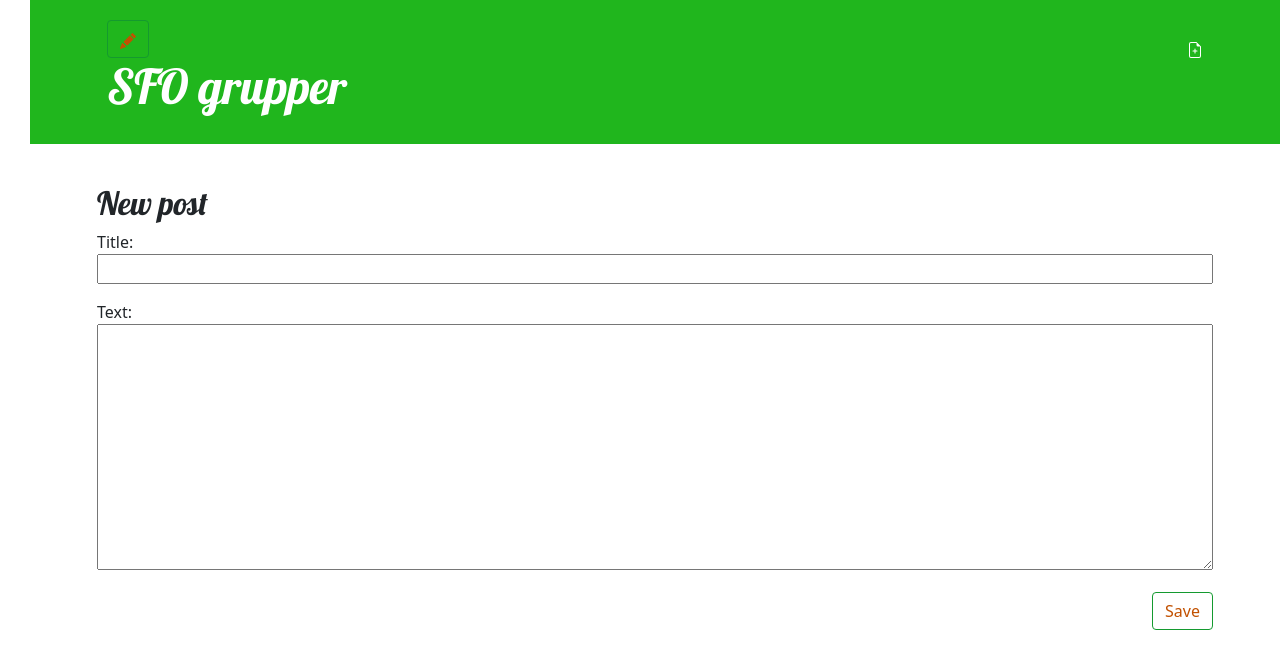
After one commit to LoneHilke/SFO, a Django app: page /post/new/ in a window 1280 px wide. The commit adds this page. Shown: the top 669 px of the page. Run offline with Django 3.2, Linux system fonts and the light colour scheme.

Commit message:
tjek op fra: Edit form
tjek op fra: Edit form

Co-Authored-By: Qvisty <18654175+qvisty@users.noreply.github.com>

```diff
--- /dev/null
+++ b/sfo/blog/forms.py
@@ -0,0 +1,9 @@
+from django import forms
+
+from .models import Post
+
+class PostForm(forms.ModelForm):
+
+    class Meta:
+        model = Post
+        fields = ('title', 'text',)
--- /dev/null
+++ b/sfo/blog/static/css/blog.css
@@ -0,0 +1,79 @@
+h1 a, h2 a {
+    color: #38a03c;
+    font-family: 'Lobster';
+}
+
+body {
+    padding-left: 30px;
+}
+
+.page-header {
+    background-color: #20b61d;
+    margin-top: 0;
+    margin-bottom: 40px;
+    padding: 20px 20px 20px 40px;
+}
+
+.page-header h1,
+.page-header h1 a,
+.page-header h1 a:visited,
+.page-header h1 a:active {
+    color: #ffffff;
+    font-size: 36pt;
+    text-decoration: none;
+}
+
+h1,
+h2,
+h3,
+h4 {
+    font-family: 'Lobster', cursive;
+}
+
+.date {
+    color: #828282;
+}
+
+.save {
+    float: right;
+}
+
+.post-form textarea,
+.post-form input {
+    width: 100%;
+}
+
+.top-menu,
+.top-menu:hover,
+.top-menu:visited {
+    color: #ffffff;
+    float: right;
+    font-size: 26pt;
+    margin-right: 20px;
+}
+
+.post {
+    margin-bottom: 70px;
+}
+
+.post h2 a,
+.post h2 a:visited {
+    color: #000000;
+}
+
+.post > .date,
+.post > .actions {
+    float: right;
+}
+
+.btn-secondary,
+.btn-secondary:visited {
+    color: #C25100;
+    background: none;
+    border-color: #149a2f;
+}
+
+.btn-secondary:hover {
+    color: #FFFFFF;
+    background-color: #34ae2c;
+}
--- /dev/null
+++ b/sfo/blog/templates/blog/base.html
@@ -0,0 +1,32 @@
+{% load static %}
+<!DOCTYPE html>
+<html>
+    <head>
+        <link rel="stylesheet" href="https://cdn.jsdelivr.net/npm/bootstrap@5.1.3/dist/css/bootstrap.min.css" integrity="sha384-1BmE4kWBq78iYhFldvKuhfTAU6auU8tT94WrHftjDbrCEXSU1oBoqyl2QvZ6jIW3" crossorigin="anonymous">
+        <link rel="stylesheet" href="{% static 'css/blog.css' %}">
+        <link href="//fonts.googleapis.com/css?family=Lobster&subset=latin,latin-ext" rel="stylesheet" type="text/css">
+        <title>SFO Grupper</title>
+    </head>
+    <body>
+        <header class="page-header">
+            <div class="container">
+                <a href="{% url 'post_new' %}" class="top-menu">
+                    {% include './icons/file-earmark-plus.svg' %}
+                </a>
+                <a class="btn btn-secondary" href="{% url 'post_edit' pk=post.pk %}">
+                    {% include './icons/pencil-fill.svg' %}
+                </a>
+                <h1><a href="/">SFO grupper</a></h1>
+            </div>
+          </header>
+          <main class="container">
+              <div class="row">
+                  <div class="col">
+                  {% block content %}
+                  {% endblock %}
+                  </div>
+              </div>
+          </main>
+
+    </body>
+</html>
--- /dev/null
+++ b/sfo/blog/templates/blog/post_edit.html
@@ -0,0 +1,9 @@
+{% extends 'blog/base.html' %}
+
+{% block content %}
+    <h2>New post</h2>
+    <form method="POST" class="post-form">{% csrf_token %}
+        {{ form.as_p }}
+        <button type="submit" class="save btn btn-secondary">Save</button>
+    </form>
+{% endblock %}
--- a/sfo/blog/urls.py
+++ b/sfo/blog/urls.py
@@ -3,4 +3,7 @@ from . import views
 
 urlpatterns = [
     path('', views.post_list, name='post_list'),
+    path('post/<int:pk>/', views.post_detail, name='post_detail'),
+    path('post/new/', views.post_new, name='post_new'),
+    path('post/<int:pk>/edit/', views.post_edit, name='post_edit'),
 ]
--- a/sfo/blog/views.py
+++ b/sfo/blog/views.py
@@ -1,8 +1,40 @@
-from django.shortcuts import render
+from django.shortcuts import render, get_object_or_404, redirect
 from django.utils import timezone
 from .models import Post
+from .forms import PostForm
 
 # Create your views here.
 def post_list(request):
     posts = Post.objects.filter(published_date__lte=timezone.now()).order_by('published_date')
     return render(request, 'blog/post_list.html', {'posts': posts})
+
+def post_detail(request, pk):
+    post = get_object_or_404(Post, pk=pk)
+    return render(request, 'blog/post_detail.html', {'post': post})
+
+def post_new(request):
+    if request.method == "POST":
+        form = PostForm(request.POST)
+        if form.is_valid():
+            post = form.save(commit=False)
+            post.author = request.user
+            post.published_date = timezone.now()
+            post.save()
+            return redirect('post_detail', pk=post.pk)
+    else:
+        form = PostForm()
+    return render(request, 'blog/post_edit.html', {'form': form})
+
+def post_edit(request, pk):
+    post = get_object_or_404(Post, pk=pk)
+    if request.method == "POST":
+        form = PostForm(request.POST, instance=post)
+        if form.is_valid():
+            post = form.save(commit=False)
+            post.author = request.user
+            post.published_date = timezone.now()
+            post.save()
+            return redirect('post_detail', pk=post.pk)
+    else:
+        form = PostForm(instance=post)
+    return render(request, 'blog/post_edit.html', {'form': form})
```
Also changed, not shown: sfo/blog/templates/blog/post_detail.html (added, +18 -0 lines), sfo/blog/templates/blog/post_list.html (+12 -18 lines), sfo/blog/templates/blog/icons/file-earmark-plus.svg (added), sfo/blog/templates/blog/icons/pencil-fill.svg (added), sfo/db.sqlite3.
